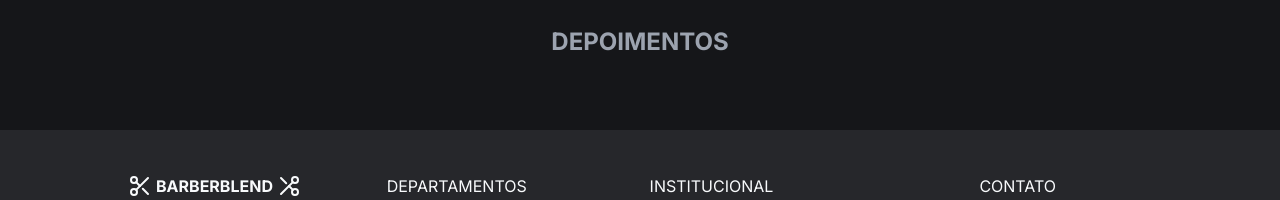
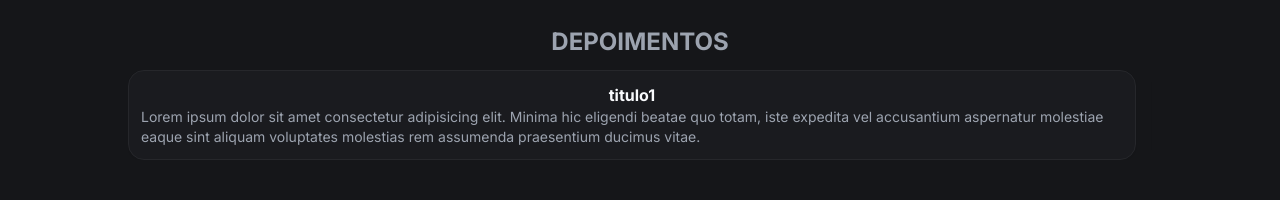
Before and after one commit to Israelkilday/BARBERBLEND, a Next.js app: page / in a window 1280 px wide. Shown: the part 1364-1564 px from the top of the page. Built offline with nearby package versions, Linux system fonts and the light colour scheme; no server answers; the database is empty.

Commit message:
feat: create sevicesSection component

```diff
--- /dev/null
+++ b/app/(home)/_components/servicesSection.tsx
@@ -0,0 +1,75 @@
+import { Card, CardContent } from "@/app/_components/ui/card";
+import { Carousel, CarouselContent, CarouselItem } from "@/app/_components/ui/carousel";
+
+// interface ServicesArray {
+//   id: number;
+//   // icon:
+//   title: string;
+//   description: string;
+// }
+
+const services = [
+  {
+    id: 0,
+    icon: "icone1",
+    title: "titulo1",
+    description: "Lorem ipsum dolor sit amet consectetur adipisicing elit. Minima hic eligendi beatae quo totam, iste expedita vel accusantium aspernatur molestiae eaque sint aliquam voluptates molestias rem assumenda praesentium ducimus vitae."
+  },
+
+  {
+    id: 1,
+    icon: "icone2",
+    title: "titulo2",
+    description: "Lorem ipsum dolor sit amet consectetur adipisicing elit. Minima hic eligendi beatae quo totam, iste expedita vel accusantium aspernatur molestiae eaque sint aliquam voluptates molestias rem assumenda praesentium ducimus vitae."
+  },
+
+  {
+    id: 2,
+    icon: "icone3",
+    title: "titulo3",
+    description: "Lorem ipsum dolor sit amet consectetur adipisicing elit. Minima hic eligendi beatae quo totam, iste expedita vel accusantium aspernatur molestiae eaque sint aliquam voluptates molestias rem assumenda praesentium ducimus vitae."
+  },
+
+  {
+    id: 3,
+    icon: "icone4",
+    title: "titulo4",
+    description: "Lorem ipsum dolor sit amet consectetur adipisicing elit. Minima hic eligendi beatae quo totam, iste expedita vel accusantium aspernatur molestiae eaque sint aliquam voluptates molestias rem assumenda praesentium ducimus vitae."
+  },
+]
+
+
+const ServicesSection = () => {
+  return (
+    <Carousel
+      opts={{
+        loop: true,
+      }}
+      className="flex px-5 gap-3 lg:px-0"
+    >
+      <CarouselContent className="w-11/12 md:w-full">
+        {services.map(card => (
+          <CarouselItem key={card.id}>
+            <Card className="min-w-full max-w-full rounded-2xl">
+              <CardContent className="px-1 py-0 pt-1">
+
+
+                <div className="px-2 pb-3">
+                  <h2 className="font-bold mt-2 overflow-hidden text-ellipsis text-nowrap text-center">
+                    {card.title}
+                  </h2>
+
+                  <p className="text-sm text-gray-400">
+                    {card.description}
+                  </p>
+                </div>
+              </CardContent>
+            </Card>
+          </CarouselItem>
+        ))}
+      </CarouselContent>
+    </Carousel>
+  )
+}
+
+export default ServicesSection;
--- a/app/(home)/page.tsx
+++ b/app/(home)/page.tsx
@@ -9,6 +9,7 @@ import { getServerSession } from "next-auth";
 import { authOptions } from "../_lib/auth";
 import { Carousel, CarouselContent, CarouselItem, CarouselNext, CarouselPrevious } from "../_components/ui/carousel";
 import Image from "next/image";
+import ServicesSection from "./_components/servicesSection";
 
 export default async function Home() {
   const session = await getServerSession(authOptions);
@@ -196,6 +197,7 @@ export default async function Home() {
           Depoimentos
         </h2>
 
+          <ServicesSection />
       </div>
     </div >
   );
```
